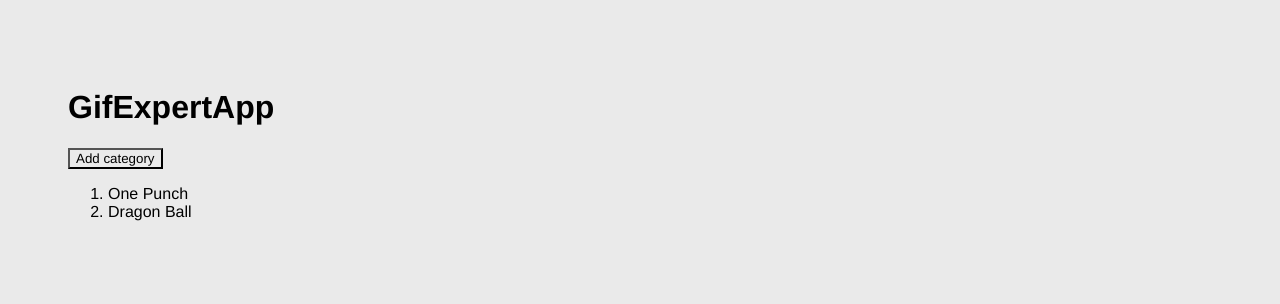
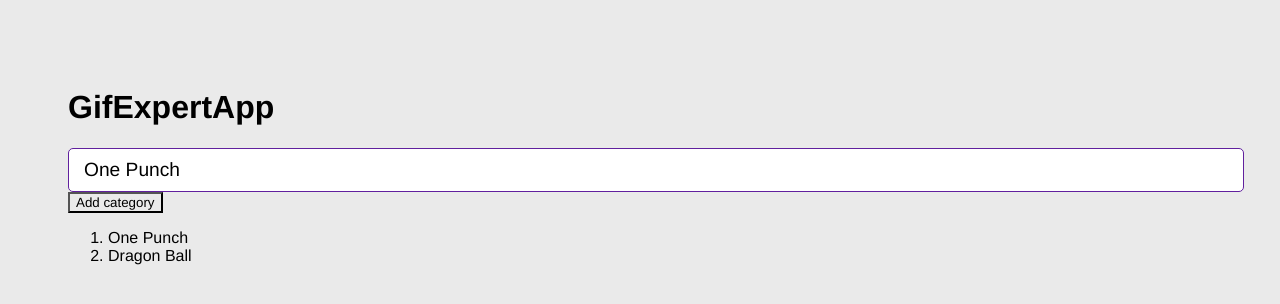
Before and after one commit to physiodevapp/react-zero-to-expert, a React (Vite) app in the folder 04-gif-expert-app/: page / in a window 1280 px wide. Shown: the top 304 px of the page. Built offline with nearby package versions, Linux system fonts and the light colour scheme.

Commit message:
AddCategory Component

```diff
--- a/04-gif-expert-app/src/GifExpertApp.jsx
+++ b/04-gif-expert-app/src/GifExpertApp.jsx
@@ -1,4 +1,5 @@
 import React, { useState } from "react";
+import AddCategory from "./components/AddCategory";
 
 function GifExpertApp() {
   const [categories, setCategories] = useState(["One Punch", "Dragon Ball"]);
@@ -15,6 +16,7 @@ function GifExpertApp() {
       <h1>GifExpertApp</h1>
 
       {/* input */}
+      <AddCategory/>
 
       {/* item-list */}
 
--- /dev/null
+++ b/04-gif-expert-app/src/components/AddCategory.jsx
@@ -0,0 +1,29 @@
+import React, { useState } from "react";
+
+function AddCategory() {
+  const [inputValue, setInputValue] = useState("One Punch");
+
+  const handleInputChange = (event) => {
+    setInputValue(() => event.target.value);
+  };
+
+  const handleSubmit = (event) => {
+    event.preventDefault();
+    console.log(inputValue)
+  }
+
+  return (
+    <>
+      <form onSubmit={handleSubmit}>
+        <input
+          type="text"
+          placeholder="Search GIFs"
+          value={inputValue}
+          onChange={handleInputChange}
+        />
+      </form>
+    </>
+  );
+}
+
+export default AddCategory;
```
